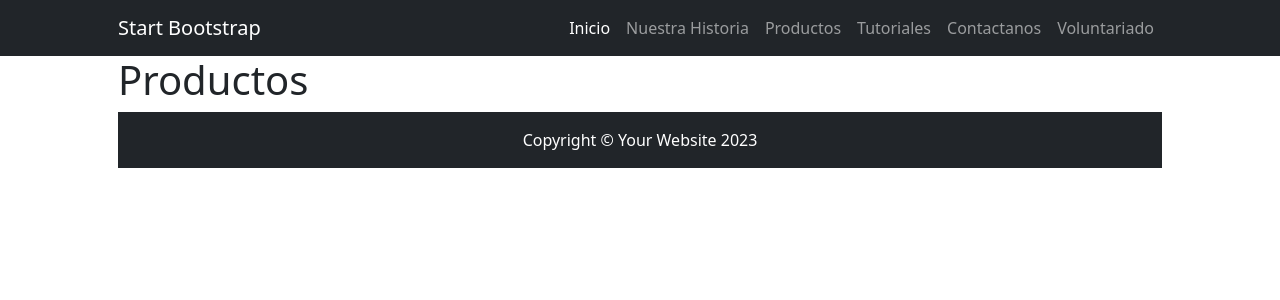
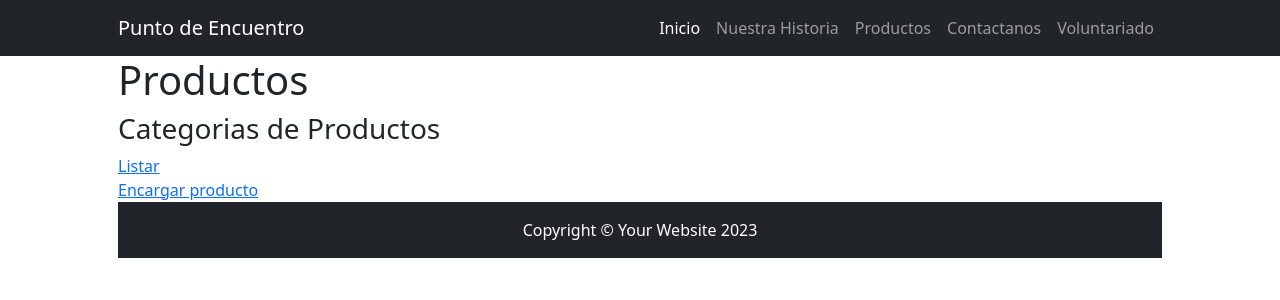
Before and after one commit to josefinapoletti/proyecto_entrega, a Django app: page /producto/ in a window 1280 px wide. Shown: the top 300 px of the page. Run offline with Django 4.2, Linux system fonts and the light colour scheme; some libraries are stand-ins or nearby versions.

Commit message:
podemos pedir, borrar y actualizar productos

```diff
--- a/MiProyecto/apps/home/templates/home/navbar.html
+++ b/MiProyecto/apps/home/templates/home/navbar.html
@@ -1,14 +1,14 @@
  <!-- Responsive navbar-->
  <nav class="navbar navbar-expand-lg navbar-dark bg-dark">
     <div class="container px-5">
-        <a class="navbar-brand" href="#!">Start Bootstrap</a>
+        <a class="navbar-brand" href="{% url 'home:index' %}">Punto de Encuentro</a>
         <button class="navbar-toggler" type="button" data-bs-toggle="collapse" data-bs-target="#navbarSupportedContent" aria-controls="navbarSupportedContent" aria-expanded="false" aria-label="Toggle navigation"><span class="navbar-toggler-icon"></span></button>
         <div class="collapse navbar-collapse" id="navbarSupportedContent">
             <ul class="navbar-nav ms-auto mb-2 mb-lg-0">
-                <li class="nav-item"><a class="nav-link active" aria-current="page" href="#!">Inicio</a></li>
+                <li class="nav-item"><a class="nav-link active" aria-current="page" href="{% url 'home:index' %}">Inicio</a></li>
                 <li class="nav-item"><a class="nav-link" href="#!">Nuestra Historia</a></li>
                 <li class="nav-item"><a class="nav-link" href="{% url 'producto:index'  %}">Productos</a></li>
-                <li class="nav-item"><a class="nav-link" href="#!">Tutoriales</a></li>
+
                 <li class="nav-item"><a class="nav-link" href="#!">Contactanos</a></li>
                 <li class="nav-item"><a class="nav-link" href="{% url 'voluntariado:index' %}">Voluntariado</a></li>
             </ul>
--- a/MiProyecto/apps/producto/templates/producto/index.html
+++ b/MiProyecto/apps/producto/templates/producto/index.html
@@ -2,4 +2,10 @@
 
 {% block content %}
     <h1>Productos</h1>
+
+    {% block content_producto %}
+        <h3>Categorias de Productos</h3>
+        <a href="{% url 'producto:producto_categoria_list' %}">Listar</a> <br>
+        <a href="{% url 'producto:producto_categoria_pedido' %}">Encargar producto</a>
+    {% endblock content_producto %}
 {% endblock content %}
--- a/MiProyecto/apps/producto/urls.py
+++ b/MiProyecto/apps/producto/urls.py
@@ -4,4 +4,8 @@ from . import views
 
 urlpatterns = [
     path('',views.index, name='index' ),
+    path('producto_categoria_list/', views.producto_categoria_list, name= "producto_categoria_list"),
+    path('producto_categoria_pedido/', views.producto_categoria_pedido, name='producto_categoria_pedido'),
+    path('producto_categoria_delete/<int:id>', views.producto_categoria_delete, name='producto_categoria_delete'),
+    path('producto_categoria_update/<int:id>', views.producto_categoria_update, name='producto_categoria_update'),
 ]
--- a/MiProyecto/apps/producto/views.py
+++ b/MiProyecto/apps/producto/views.py
@@ -1,5 +1,42 @@
-from django.shortcuts import render
+from django.shortcuts import render, redirect
+from . import models
+from django.template import context
+from . import forms
 
 # Create your views here.
 def index (request):
     return render(request, 'producto/index.html')
+
+
+def producto_categoria_list(request):
+    categorias=models.ProductoCategoria.objects.all()
+    context={'categorias':categorias}
+    return render(request, 'producto/producto_categoria_list.html', context)
+
+def producto_categoria_pedido(request):
+    if request.method =='POST':
+      form = forms.ProductoCategoriaForm(request.POST)
+      if form.is_valid():
+          form.save()
+          return redirect ('producto:index')
+    else:
+        form= forms.ProductoCategoriaForm()
+    return render(request, 'producto/producto_categoria_pedido.html', {'form':form})
+
+def producto_categoria_delete(request,id):
+    categoria=models.ProductoCategoria.objects.get(id=id)
+    if request.method=='POST':
+        categoria.delete()
+        return redirect('producto:index')
+    return render(request, 'producto/producto_categoria_delete.html',{'categoria': categoria})
+
+def producto_categoria_update(request,id):
+    categoria=models.ProductoCategoria.objects.get(id=id)
+    if request.method =='POST':
+      form = forms.ProductoCategoriaForm(request.POST,instance=categoria)
+      if form.is_valid():
+          form.save()
+          return redirect ('producto:index')
+    else:
+        form= forms.ProductoCategoriaForm(instance=categoria)
+    return render(request, 'producto/producto_categoria_update.html', {'form':form})
```
Also changed, not shown: MiProyecto/apps/home/templates/home/index.html (+4 -4 lines), MiProyecto/apps/producto/admin.py (+9 -1 lines), MiProyecto/apps/producto/forms.py (added, +7 -0 lines), MiProyecto/apps/producto/models.py (+9 -0 lines), MiProyecto/apps/producto/templates/producto/producto_categoria_delete.html (added, +12 -0 lines), MiProyecto/apps/producto/templates/producto/producto_categoria_list.html (added, +17 -0 lines), MiProyecto/apps/producto/templates/producto/producto_categoria_pedido.html (added, +13 -0 lines), MiProyecto/apps/producto/templates/producto/producto_categoria_update.html (added, +13 -0 lines), MiProyecto/apps/producto/migrations/0001_initial.py (added).
